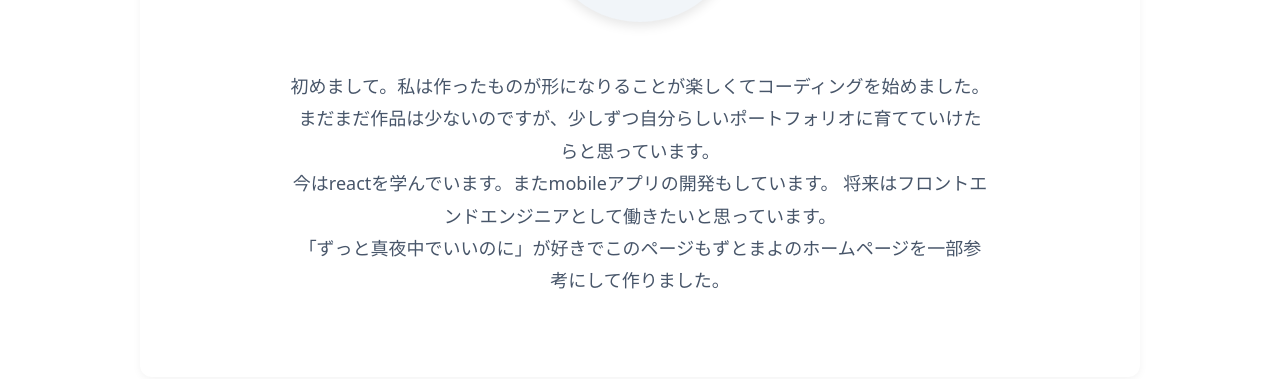
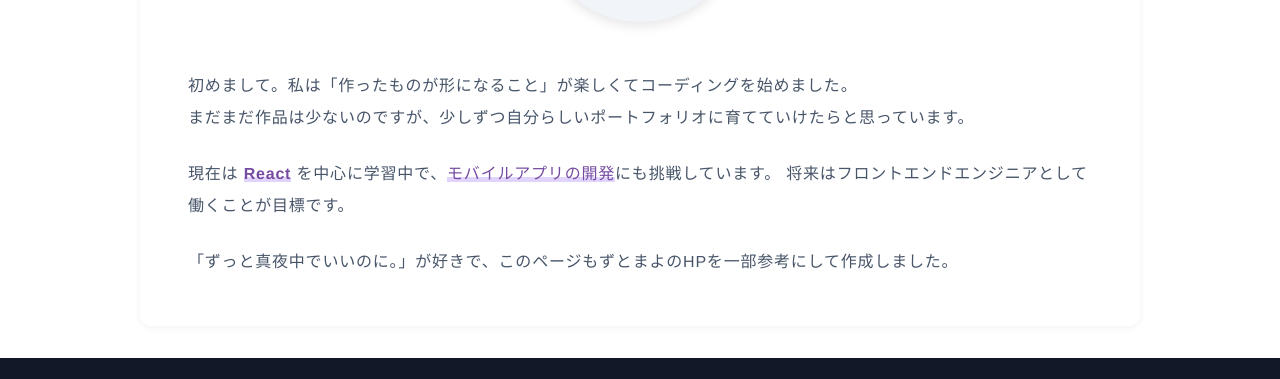
Before and after one commit to morikouuu/my-page-ts, a React (Vite) app: page /profile in a window 1280 px wide. Shown: the part 368-747 px from the top of the page. Built offline with nearby package versions, Linux system fonts and the light colour scheme; no server answers; grey boxes are pictures that could not be loaded.

Commit message:
profileの修正

```diff
--- a/src/pages/Profile/index.tsx
+++ b/src/pages/Profile/index.tsx
@@ -20,16 +20,19 @@ const Profile = () => {
 						className="profile-image"
 					/>
 				</div>
-				<div className="profile-info-container">
-					<p className="description">
-						初めまして。私は作ったものが形になりることが楽しくてコーディングを始めました。
+				<div className="profile-text-wrapper">
+					<p className="profile-text">
+						初めまして。私は「作ったものが形になること」が楽しくてコーディングを始めました。
 						<br />
 						まだまだ作品は少ないのですが、少しずつ自分らしいポートフォリオに育てていけたらと思っています。
-						<br />
-						今はreactを学んでいます。またmobileアプリの開発もしています。
-						将来はフロントエンドエンジニアとして働きたいと思っています。
-						<br />
-						「ずっと真夜中でいいのに」が好きでこのページもずとまよのホームページを一部参考にして作りました。
+					</p>
+					<p className="profile-text">
+						現在は <strong>React</strong> を中心に学習中で、
+						<strong>モバイルアプリの開発</strong>にも挑戦しています。
+						将来はフロントエンドエンジニアとして働くことが目標です。
+					</p>
+					<p className="profile-text">
+						「ずっと真夜中でいいのに。」が好きで、このページもずとまよのHPを一部参考にして作成しました。
 					</p>
 				</div>
 			</div>
--- a/src/pages/Profile/style.css
+++ b/src/pages/Profile/style.css
@@ -54,7 +54,41 @@
 
 .profile-info-container {
 	max-width: 700px;
-	text-align: center;
+	width: 100%; /* 幅を確保 */
+}
+
+/* ▼ 新しく追加するクラス ▼ */
+.profile-text-wrapper {
+	display: flex;
+	flex-direction: column;
+	gap: 24px;
+	text-align: left;
+}
+
+.profile-text {
+	font-size: 16px;
+	line-height: 2;
+	letter-spacing: 0.05em;
+	color: #475569;
+	margin: 0;
+	font-family: "Helvetica Neue", Arial, "Hiragino Kaku Gothic ProN",
+		"Hiragino Sans", Meiryo, sans-serif; /* 読みやすいフォント指定 */
+}
+
+/* 強調部分（strongタグ）のデザイン */
+.profile-text strong {
+	color: #764ba2;
+	background: linear-gradient(transparent 70%, #e0d4fc 70%);
+	font-weight: 700;
+}
+
+/* スマホ表示時の調整 */
+@media (max-width: 768px) {
+	.profile-text {
+		font-size: 15px;
+		line-height: 1.8;
+		text-align: left; /* スマホでも左揃え推奨 */
+	}
 }
 
 .description {
```
